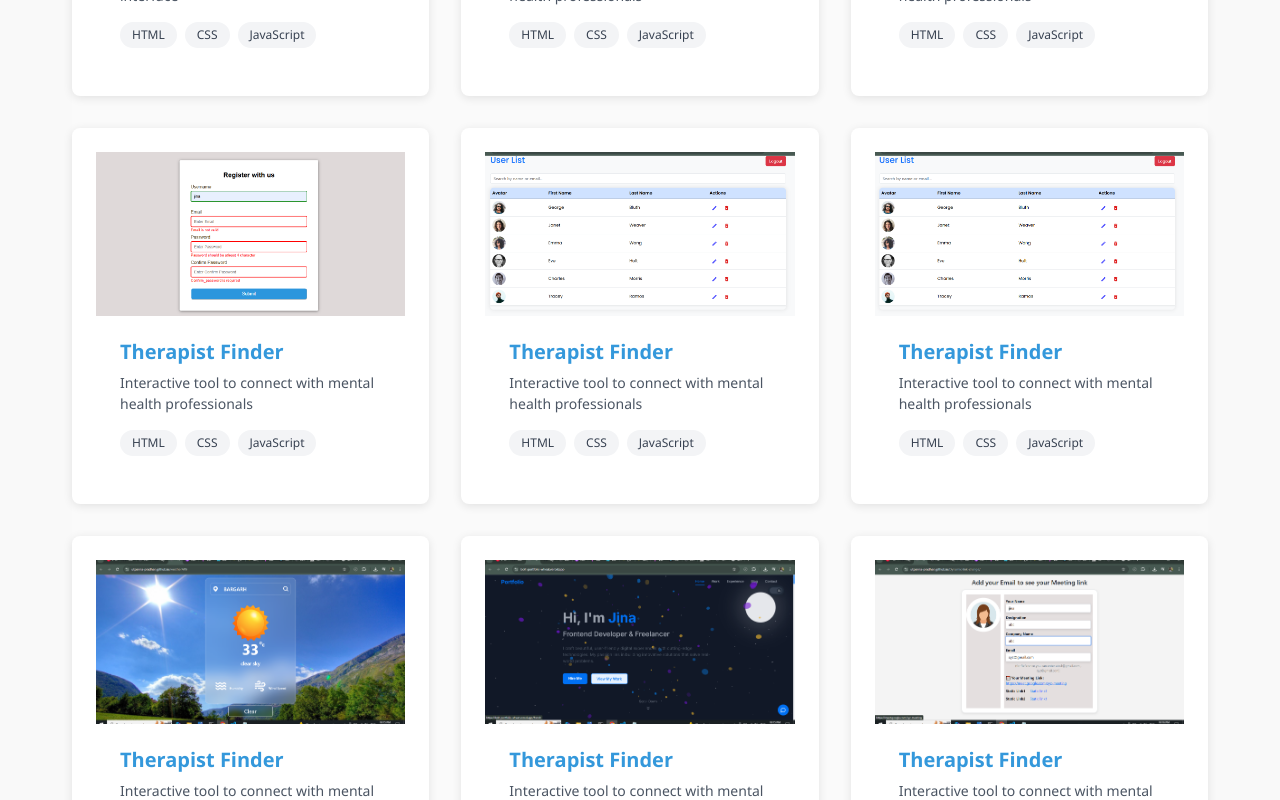
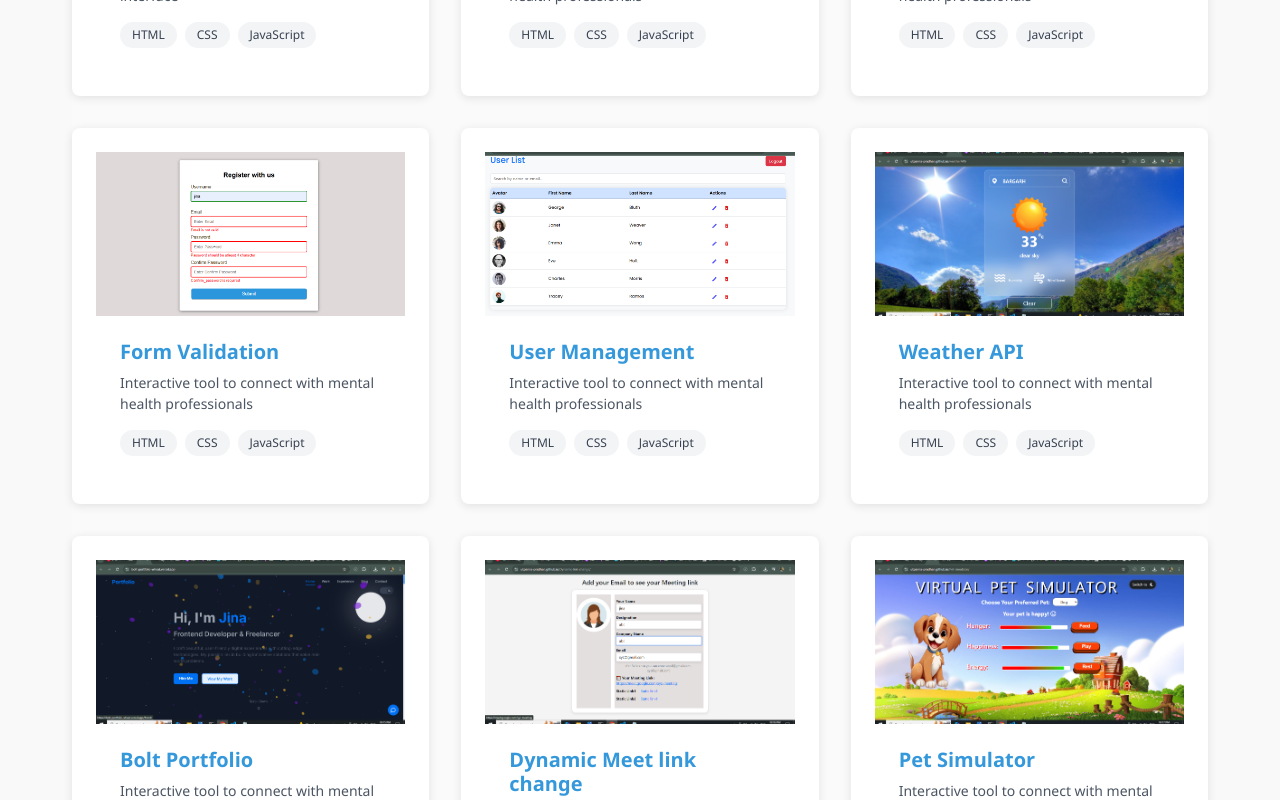
Before and after one commit to utpanna-pradhan/Portfolio, a React (Vite) app: page /work in a window 1280 px wide. Shown: the part 1400-2200 px from the top of the page. Built offline with nearby package versions, Linux system fonts and the light colour scheme.

Commit message:
added project description

```diff
--- a/src/components/Work.jsx
+++ b/src/components/Work.jsx
@@ -100,31 +100,24 @@ const projects = [
   {
     id: 10,
     img: img10,
-    title: "Therapist Finder",
+    title: "Form Validation",
+    description: "Interactive tool to connect with mental health professionals",
+    tags: ["HTML", "CSS", "JavaScript"],
+    link: "https://utpanna-pradhan.github.io/Formvalidation/"
+  },
+  {
+    id: 11,
+    img: img11,
+    title: "User Management",
     description: "Interactive tool to connect with mental health professionals",
     tags: ["HTML", "CSS", "JavaScript"],
     link: "https://heartitout.in/jiya-therapist-finder-demo/"
   },
-  {
-    id: 11,
-    img: img11,
-    title: "Therapist Finder",
-    description: "Interactive tool to connect with mental health professionals",
-    tags: ["HTML", "CSS", "JavaScript"],
-    link: "https://heartitout.in/jiya-therapist-finder-demo/"
-  },
-    {
-    id: 11,
-    img: img11,
-    title: "Therapist Finder",
-    description: "Interactive tool to connect with mental health professionals",
-    tags: ["HTML", "CSS", "JavaScript"],
-    link: "https://heartitout.in/jiya-therapist-finder-demo/"
-  },
+
     {
     id: 12,
     img: img12,
-    title: "Therapist Finder",
+    title: "Weather API",
     description: "Interactive tool to connect with mental health professionals",
     tags: ["HTML", "CSS", "JavaScript"],
     link: "https://heartitout.in/jiya-therapist-finder-demo/"
@@ -132,7 +125,7 @@ const projects = [
     {
     id: 13,
     img: img13,
-    title: "Therapist Finder",
+    title: "Bolt Portfolio",
     description: "Interactive tool to connect with mental health professionals",
     tags: ["HTML", "CSS", "JavaScript"],
     link: "https://heartitout.in/jiya-therapist-finder-demo/"
@@ -140,7 +133,7 @@ const projects = [
     {
     id: 14,
     img: img14,
-    title: "Therapist Finder",
+    title: "Dynamic Meet link change",
     description: "Interactive tool to connect with mental health professionals",
     tags: ["HTML", "CSS", "JavaScript"],
     link: "https://heartitout.in/jiya-therapist-finder-demo/"
@@ -148,7 +141,7 @@ const projects = [
     {
     id: 15,
     img: img15,
-    title: "Therapist Finder",
+    title: "Pet Simulator",
     description: "Interactive tool to connect with mental health professionals",
     tags: ["HTML", "CSS", "JavaScript"],
     link: "https://heartitout.in/jiya-therapist-finder-demo/"
@@ -156,7 +149,7 @@ const projects = [
     {
     id: 16,
     img: img16,
-    title: "Therapist Finder",
+    title: "E gramm panchayat",
     description: "Interactive tool to connect with mental health professionals",
     tags: ["HTML", "CSS", "JavaScript"],
     link: "https://heartitout.in/jiya-therapist-finder-demo/"
```
